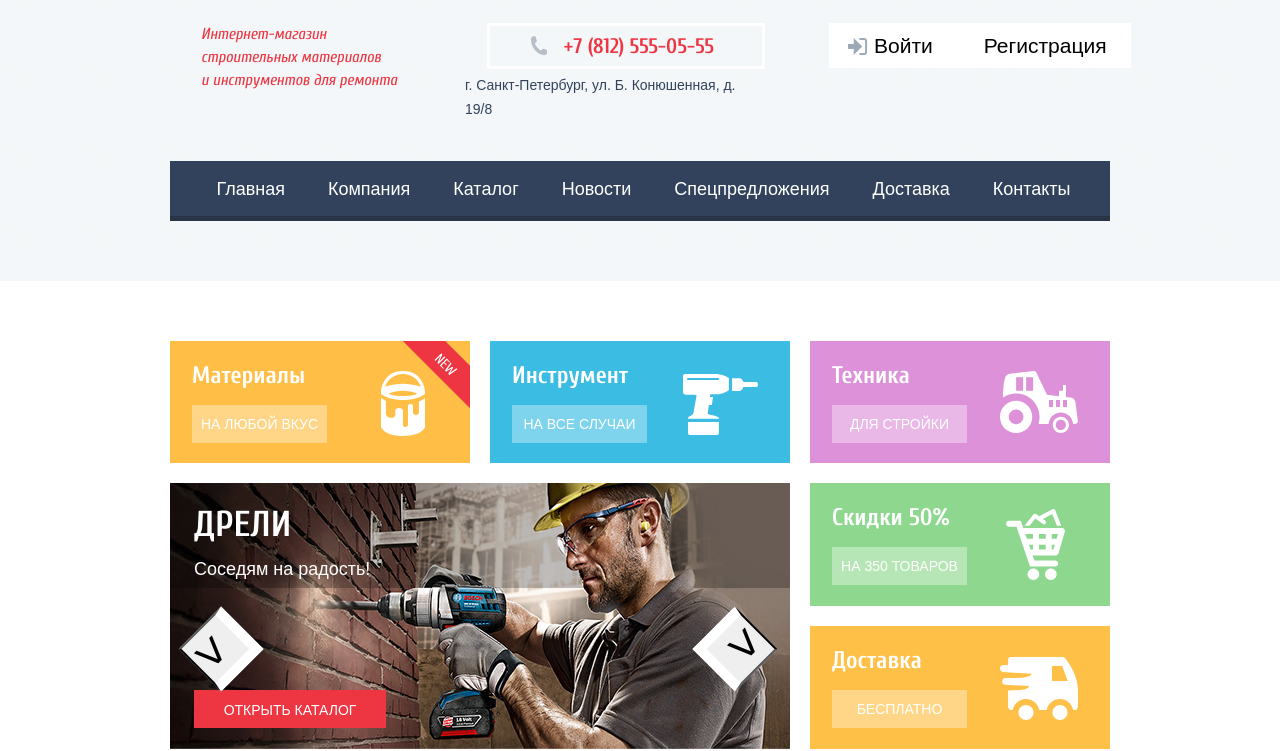
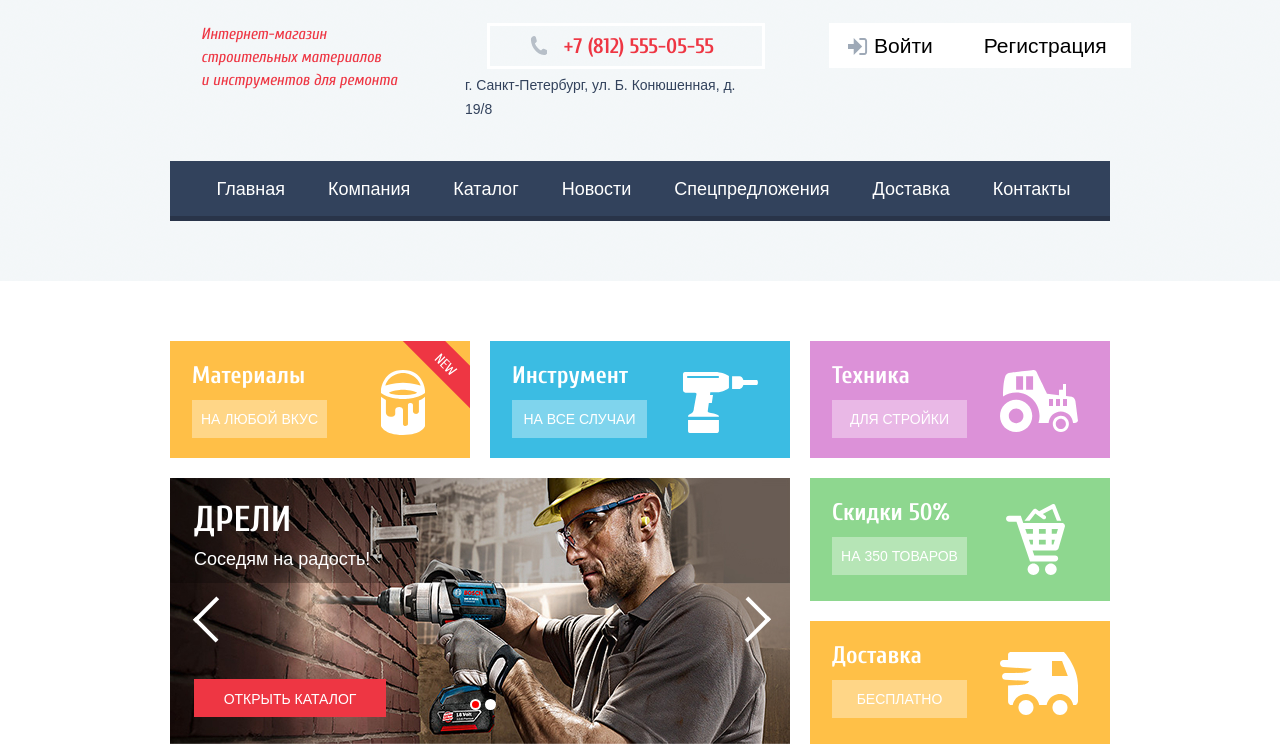
Before and after one commit to DUK97/tehnomart, a plain HTML site: page index.html in a window 1280 px wide. Shown: the part 64-815 px from the top of the page. Drawn offline with Linux system fonts and the light colour scheme; a web font is replaced by a local one.

Commit message:
slider almost done

```diff
--- a/css/style.css
+++ b/css/style.css
@@ -533,7 +533,7 @@ input[type="search"]:focus + .search-icon path {
   padding: 0;
 }
 
-.features-list li {
+.features-list > li {
   display: flex;
   flex-direction: column;
 
@@ -565,8 +565,7 @@ input[type="search"]:focus + .search-icon path {
   font-size: 24px;
   line-height: 30px;
   font-weight: 700;
-
-  padding-bottom: 14px;
+  padding-bottom: 9px;
   margin: 0;
 }
 
@@ -674,35 +673,94 @@ input[type="search"]:focus + .search-icon path {
   position: relative;
 }
 
+.slider-indicators-list {
+  position: absolute;
+  bottom: 40px;
+  left: 48%;
+
+  width: 30px;
+
+  display: flex;
+
+  margin: 0 auto;
+  padding: 0;
+
+  border: 1px red;
+
+  list-style: none;
+
+  z-index: 1;
+}
+
+.slider-indicator {
+  cursor: pointer;
+
+  margin: 0 auto;
+
+  width: 11px;
+  height: 11px;
+
+  border-radius: 6px;
+
+  background-color: #fff;
+}
+
+.slider-indicator-current {
+  position: relative;
+}
+
+.slider-indicator-current::after {
+  content: "";
+
+  position: absolute;
+  top: 19%;
+  right: 18%;
+
+  width: 7px;
+  height: 7px;
+
+  border-radius: 4px;
+
+  background-color: red;
+}
+
 .slider-btn {
   position: absolute;
-  top: 50%;
+  top: 46%;
 
-  width: 60px;
-  height: 60px;
+  width: 32px;
+  height: 33px;
+
+  cursor: pointer;
 
   font-size: 50px;
 
-  border-top: 10px solid #ffffff;
-  border-right: 10px solid #ffffff;
+  border: none;
+  border-top: 4px solid #ffffff;
+  border-right: 4px solid #ffffff;
+  background-color: transparent;
 
   z-index: 1;
 }
 
 .slider-btn-prev {
   transform: rotate(225deg);
-
-  right: 25px;
+  left: 30px;
 }
 
 .slider-btn-next {
   transform: rotate(45deg);
-
-  left: 21px;
+  right: 26px;
 }
 
 .slider-slide {
+  display: none;
+
   position: relative;
+}
+
+.slider-slide-current {
+  display: block;
 }
 
 .slider-description {
@@ -713,18 +771,13 @@ input[type="search"]:focus + .search-icon path {
 
 .slider-link {
   position: absolute;
-  bottom: 27px;
+  bottom: 33px;
   left: 24px;
-
   display: block;
-
   width: 192px;
-
   box-sizing: border-box;
-
   padding-top: 11px;
   padding-bottom: 9px;
-
   background-color: #ee3643;
 }
 
--- a/index.html
+++ b/index.html
@@ -300,9 +300,13 @@
           <li class="features-slider">
             <div class="slider">
               <figure>
-                <button class="slider-btn slider-btn-prev"><</button>
-                <button class="slider-btn slider-btn-next">></button>
-                <div class="slider-slide">
+                <button class="slider-btn slider-btn-prev"></button>
+                <button class="slider-btn slider-btn-next"></button>
+                <ul class="slider-indicators-list">
+                  <li class="slider-indicator slider-indicator-current"></li>
+                  <li class="slider-indicator"></li>
+                </ul>
+                <div class="slider-slide slider-slide-current">
                   <img
                     class="slider-image"
                     src="/img/drill.jpg"
@@ -320,7 +324,7 @@
                     >Открыть каталог</a
                   >
                 </div>
-                <div class="slider-slide" style="display: none">
+                <div class="slider-slide">
                   <img
                     class="slider-image"
                     src="/img/perforator.jpg"
--- a/script/script.js
+++ b/script/script.js
@@ -0,0 +1,28 @@
+const slides = document.querySelectorAll(".slider-slide");
+const btnNext = document.querySelector(".slider-btn-next");
+const btnPrev = document.querySelector(".slider-btn-prev");
+const slider = document.querySelector(".slider");
+
+slider.addEventListener("click", (e) => {
+  let i = 0;
+  debugger;
+  if (e.target === btnNext) {
+    slides[i].classList.toggle("slider-slide-current");
+    if (slides[i + 1] === undefined) {
+      slides[0].classList.toggle("slider-slide-current");
+      i = 0;
+    } else {
+      slides[i + 1].classList.toggle("slider-slide-current");
+      i++;
+    }
+  } else if (e.target === btnPrev) {
+    slides[i].classList.toggle("slider-slide-current");
+    if (slides[i - 1] === undefined) {
+      slides[slides.length - 1].classList.toggle("slider-slide-current");
+      i = slides.length - 1;
+    } else {
+      slides[i - 1].classList.toggle("slider-slide-current");
+      i--;
+    }
+  }
+});
```
